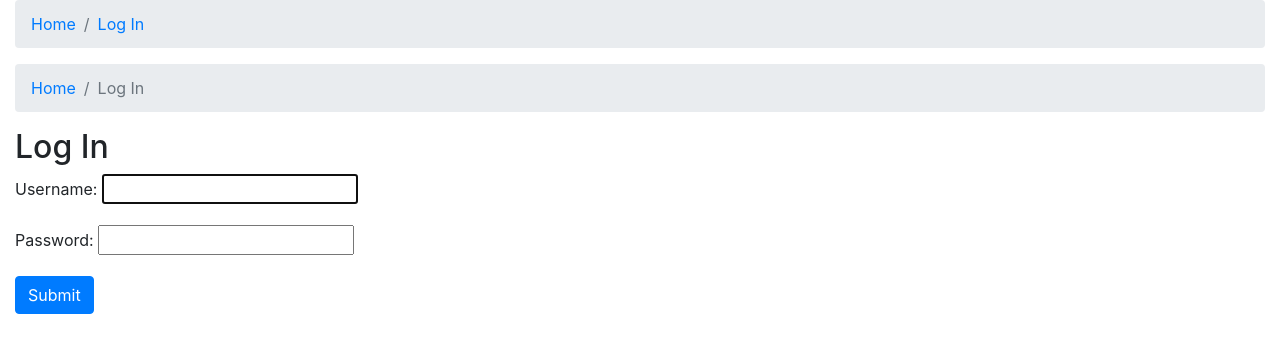
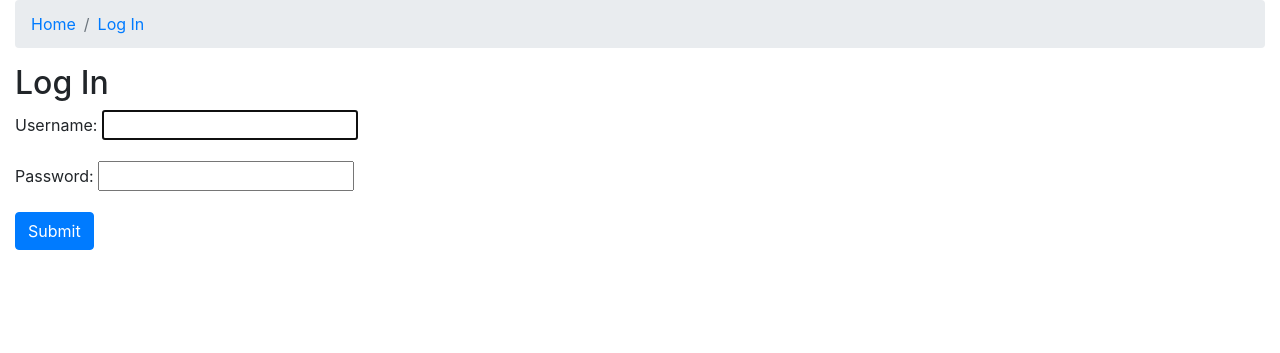
Before and after one commit to josephdubon/django-bugtracker, a Django app: page /accounts/login/ in a window 1280 px wide. Shown: the top 353 px of the page. Run offline with Django 3.2, Linux system fonts and the light colour scheme; some libraries are stand-ins or nearby versions.

Commit message:
Removed hard coded nav, now coming from the base.html template.
Took 11 seconds

```diff
--- a/templates/registration/login.html
+++ b/templates/registration/login.html
@@ -1,12 +1,6 @@
 {% extends 'base.html' %}
 {% block title %}Log In{% endblock %}
 {% block content %}
-    <nav aria-label="breadcrumb">
-        <ol class="breadcrumb">
-            <li class="breadcrumb-item" aria-current="page"><a href="{% url 'home' %}">Home</a></li>
-            <li class="breadcrumb-item active">Log In</li>
-        </ol>
-    </nav>
     <h2>Log In</h2>
     {% if user.is_authenticated %}
         <p>
```
